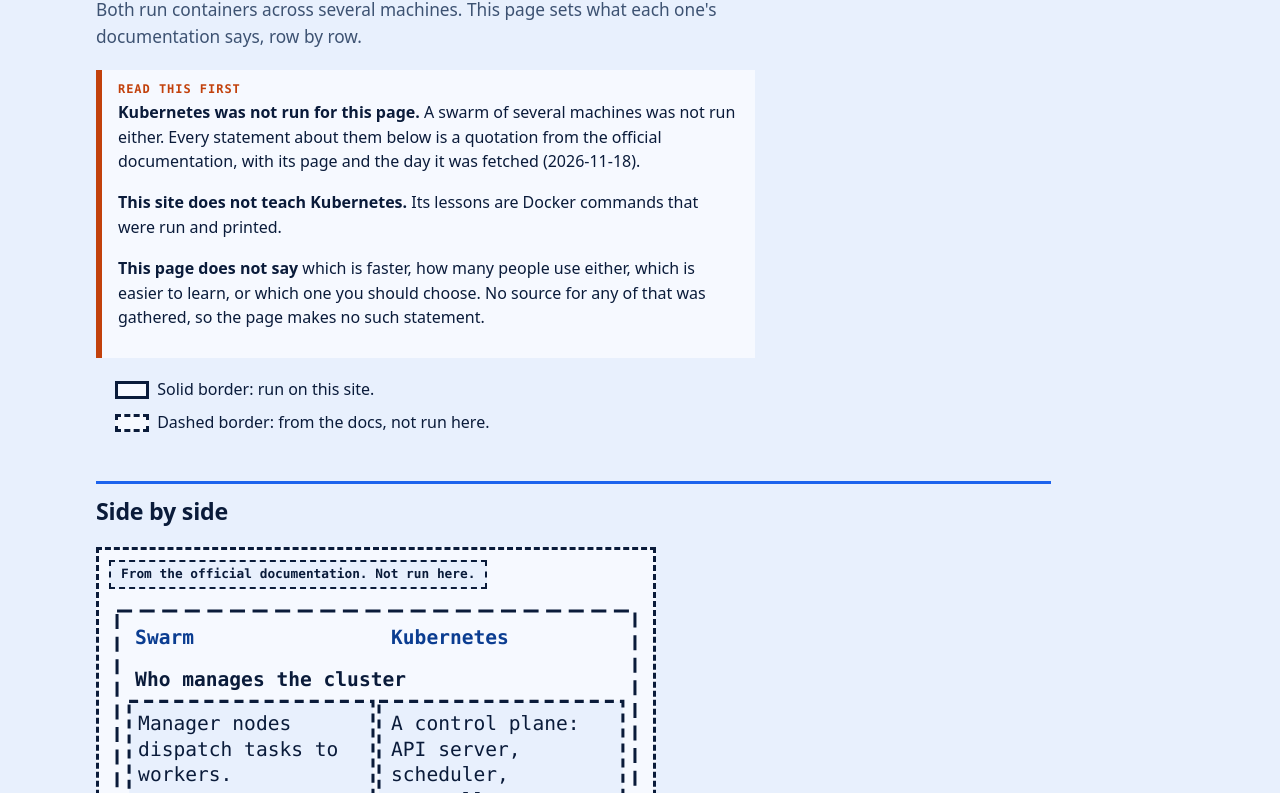
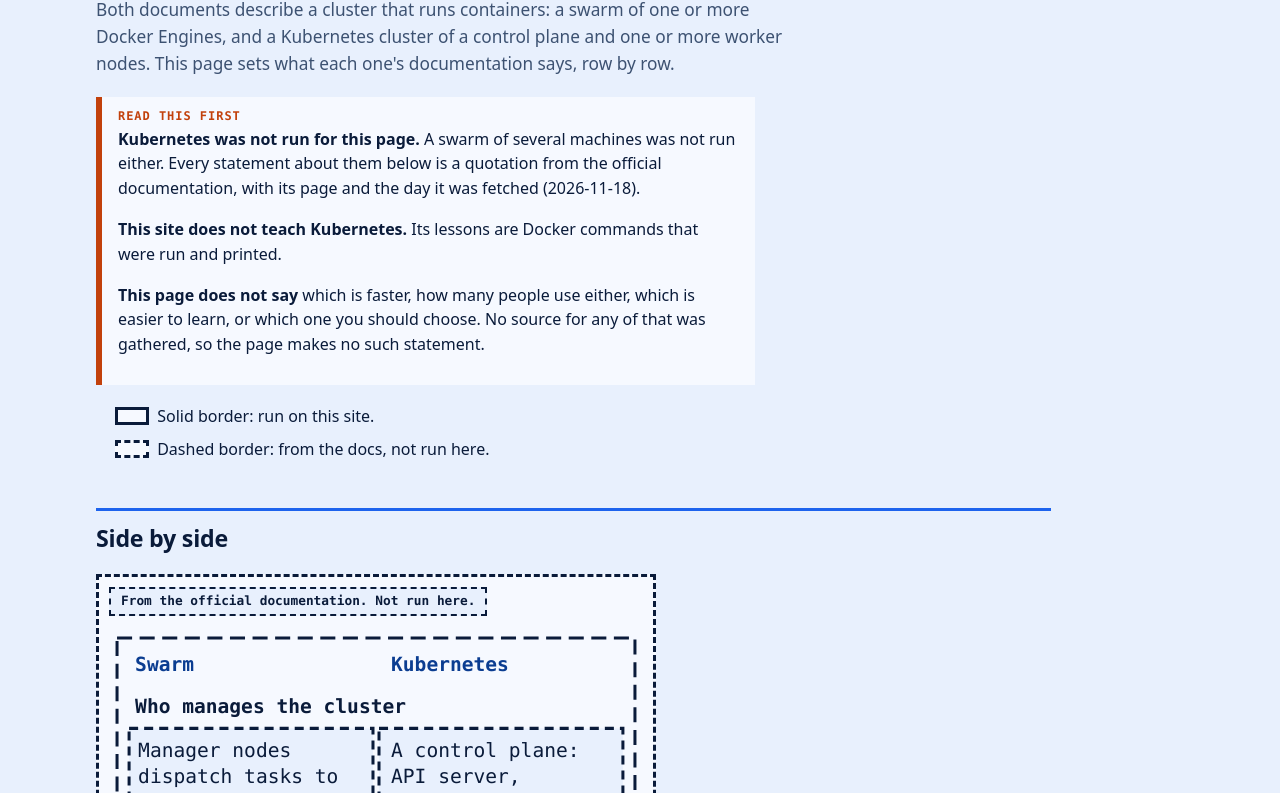
Before and after one commit to SolutionsAsService/LearnDocker, a plain HTML site: page kubernetes.html in a window 1280 px wide. Shown: the part 184-977 px from the top of the page. Drawn offline with Linux system fonts and the light colour scheme.

Commit message:
kubernetes.html: open with a sentence the sourced claims support

```diff
--- a/kubernetes.html
+++ b/kubernetes.html
@@ -12,7 +12,7 @@
 <main id="main" class="wrap page prose">
   <p class="kicker">Chapter 6</p>
   <h1>Swarm and Kubernetes</h1>
-  <p class="lede">Both run containers across several machines. This page sets what each one's documentation says, row by row.</p>
+  <p class="lede">Both documents describe a cluster that runs containers: a swarm of one or more Docker Engines, and a Kubernetes cluster of a control plane and one or more worker nodes. This page sets what each one's documentation says, row by row.</p>
   <div class="callout"><b>Read this first</b>
     <p><strong>Kubernetes was not run for this page.</strong> A swarm of several machines was not run either. Every statement about them below is a quotation from the official documentation, with its page and the day it was fetched (2026-11-18).</p>
     <p><strong>This site does not teach Kubernetes.</strong> Its lessons are Docker commands that were run and printed.</p>
```
